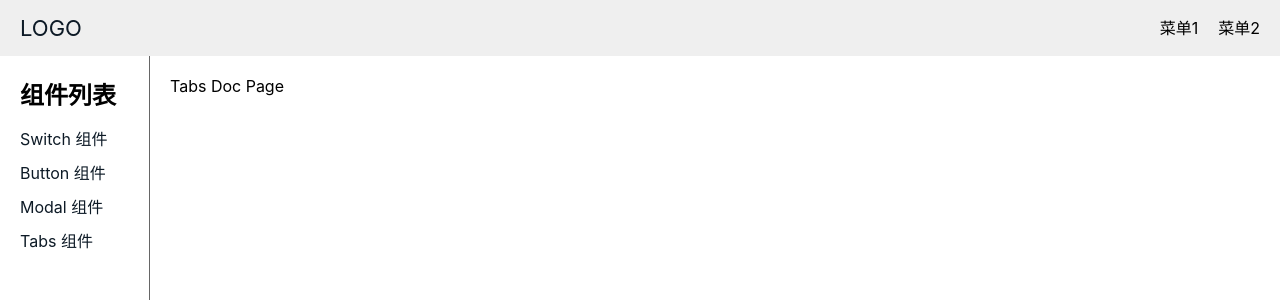
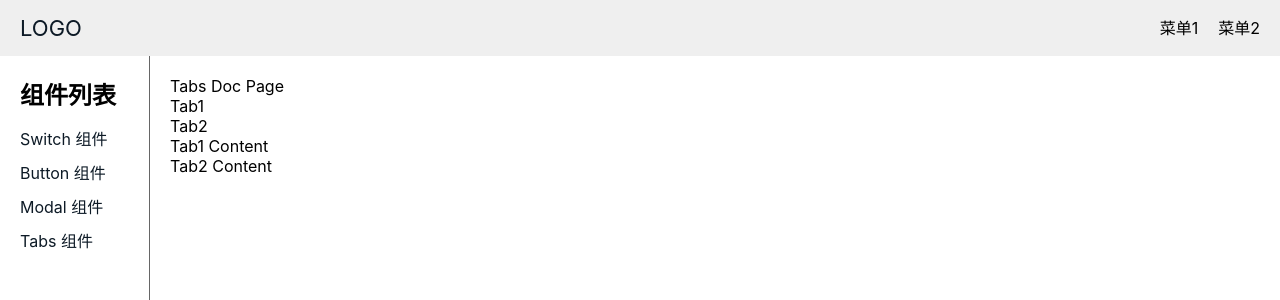
Before and after one commit to mrlmx/vue-ui-wheel, a Vue app: page /#/doc/tabs in a window 1280 px wide. Shown: the top 300 px of the page. Built offline with nearby package versions, Linux system fonts and the light colour scheme.

Commit message:
feat: add Tabs & Tab component

```diff
--- a/src/docs/TabsDoc.vue
+++ b/src/docs/TabsDoc.vue
@@ -1,11 +1,23 @@
 <template>
     <div>
         <p>Tabs Doc Page</p>
+        <Tabs>
+            <Tab title="Tab1">Tab1 Content</Tab>
+            <Tab title="Tab2">Tab2 Content</Tab>
+        </Tabs>
     </div>
 </template>
 
-<script>
-export default {};
+<script lang="ts">
+import Tabs from "../lib/Tabs.vue";
+import Tab from "../lib/Tab.vue";
+
+export default {
+    components: {
+        Tabs,
+        Tab,
+    },
+};
 </script>
 
 <style lang="scss" scoped>
--- /dev/null
+++ b/src/lib/Tab.vue
@@ -0,0 +1,15 @@
+<template>
+  <div>
+      <slot />
+  </div>
+</template>
+
+<script lang="ts">
+export default {
+
+}
+</script>
+
+<style>
+
+</style>
--- /dev/null
+++ b/src/lib/Tabs.vue
@@ -0,0 +1,28 @@
+<template>
+    <div class="xin-tabs">
+        <div v-for="(title, index) of tabTitle" :key="index">{{ title }}</div>
+        <component v-for="(tab, index) of defaultSlot" :is="tab" :key="index" />
+    </div>
+</template>
+
+<script lang="ts">
+import Tab from "./Tab.vue"
+export default {
+    setup(props, context) {
+        const defaultSlot = context.slots.default();
+        const tabTitle = defaultSlot.map(({ type, props }) => {
+            if(type !== Tab){
+                throw new Error("Tabs 子标签必须是 Tab");
+            }
+            return props.title;
+        });
+        return {
+            defaultSlot,
+            tabTitle,
+        };
+    },
+};
+</script>
+
+<style>
+</style>
```
